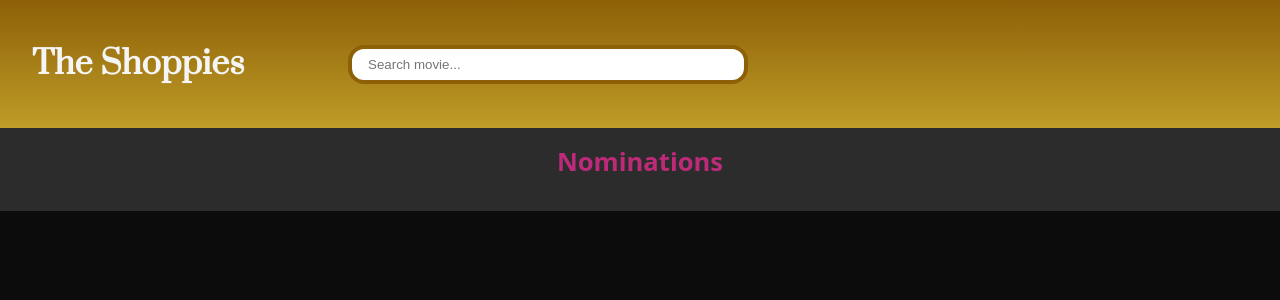
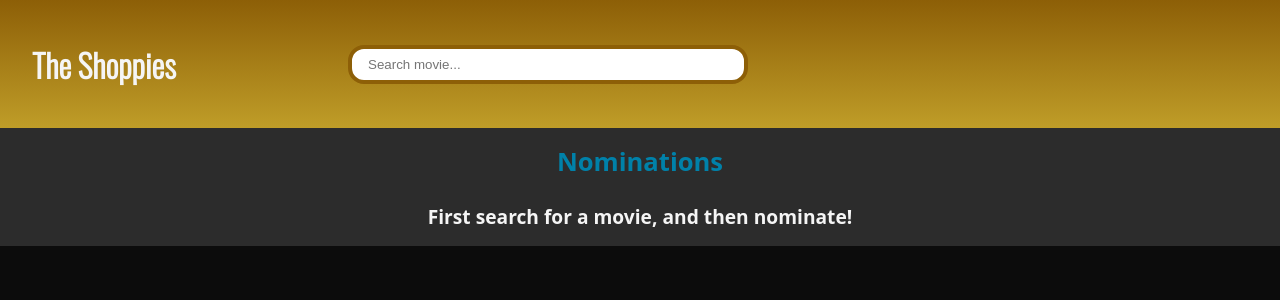
Before and after one commit to algojedi/shoppies, a React (Create React App) app: page / in a window 1280 px wide. Shown: the top 300 px of the page. Built offline with nearby package versions, Linux system fonts and the light colour scheme.

Commit message:
style changes

```diff
--- a/public/index.html
+++ b/public/index.html
@@ -6,10 +6,12 @@
         <meta name="viewport" content="width=device-width, initial-scale=1" />
         <meta name="theme-color" content="#000000" />
         <link rel="preconnect" href="https://fonts.gstatic.com" />
+        <link rel="preconnect" href="https://fonts.gstatic.com" />
         <link
-            href="https://fonts.googleapis.com/css2?family=Prata&display=swap"
+            href="https://fonts.googleapis.com/css2?family=Oswald:wght@300&display=swap"
             rel="stylesheet"
         />
+        <link rel="preconnect" href="https://fonts.gstatic.com" />
         <meta
             name="description"
             content="Web site created using create-react-app"
--- a/src/App.scss
+++ b/src/App.scss
@@ -36,7 +36,7 @@
     &_title {
         color: var(--white);
         font-size: 2rem;
-        font-family: 'Prata', serif;
+        font-family: 'Oswald', Arial, Helvetica, sans-serif;
 
         @media (max-width: $breakpoint-tablet) {
             font-size: 1.6rem;
--- a/src/components/nominations/Nominations.tsx
+++ b/src/components/nominations/Nominations.tsx
@@ -11,15 +11,19 @@
 
     return (
         <section className='nominations'>
-
             <h3 className='nominations_title'>
                 Nominations
             </h3>
-            <ul className='nominations_movie-list'>
-                {movies.map((movie: Movie) => <li key={movie.imdbID}
-                    className='movie'><NominationCard {...movie} /></li>)}
-            </ul>
-
+            {
+                movies.length ?
+                    <ul className='nominations_movie-list'>
+                        {movies.map((movie: Movie) => <li key={movie.imdbID}
+                            className='movie'><NominationCard {...movie} /></li>)}
+                    </ul> :
+                    <h4 className='nominations_no-noms'>
+                        First search for a movie, and then nominate!
+                    </h4>
+            }
         </section>
     );
 }
--- a/src/components/nominations/nominations.scss
+++ b/src/components/nominations/nominations.scss
@@ -3,9 +3,15 @@
     background-color: var(--black-light);
     &_title {
         font-size: 1.6rem;
-        color: var(--tertiary);
+        color: var(--blue);
         margin: 1rem;
         text-align: center;
+    }
+    &_no-noms {
+        font-size: 1.2rem;
+        text-align: center;
+        color: var(--white);
+        padding: 0.5rem 2rem 1rem;
     }
     &_movie-list {
         display: flex;
```
